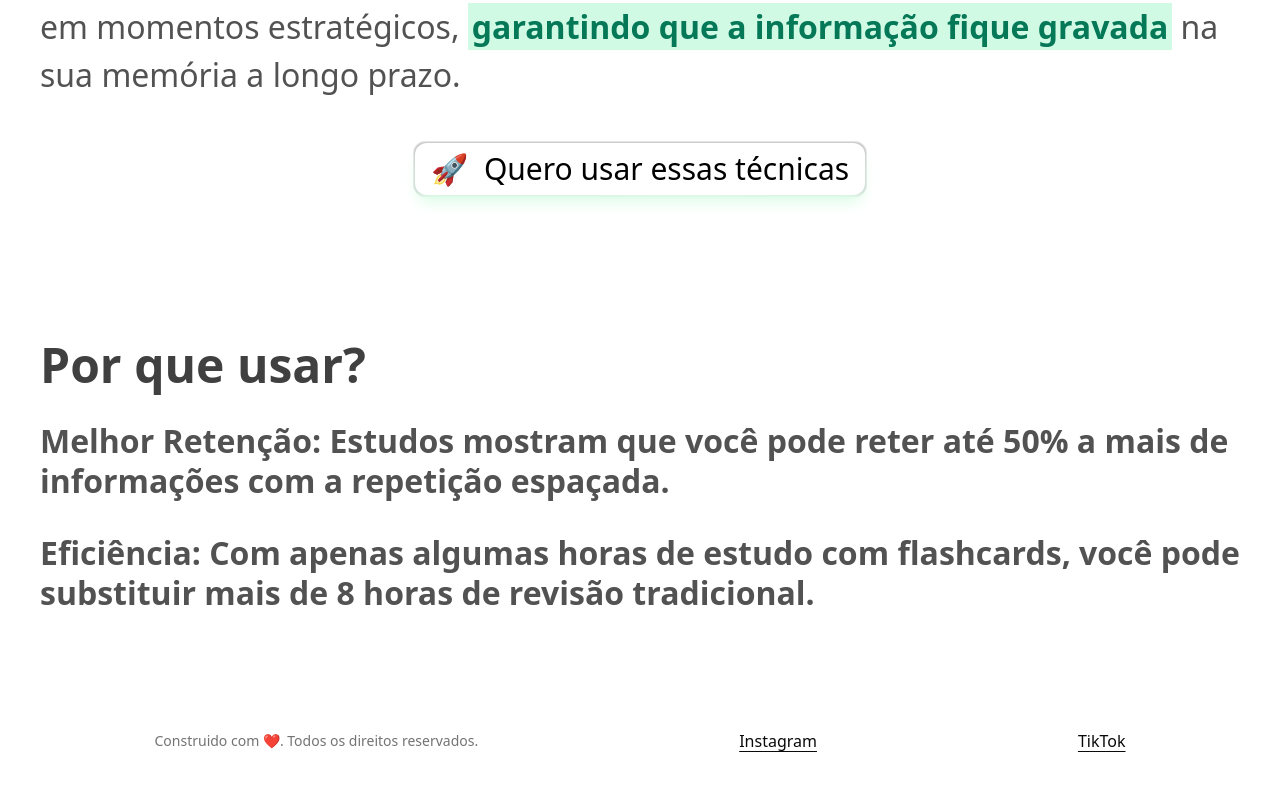
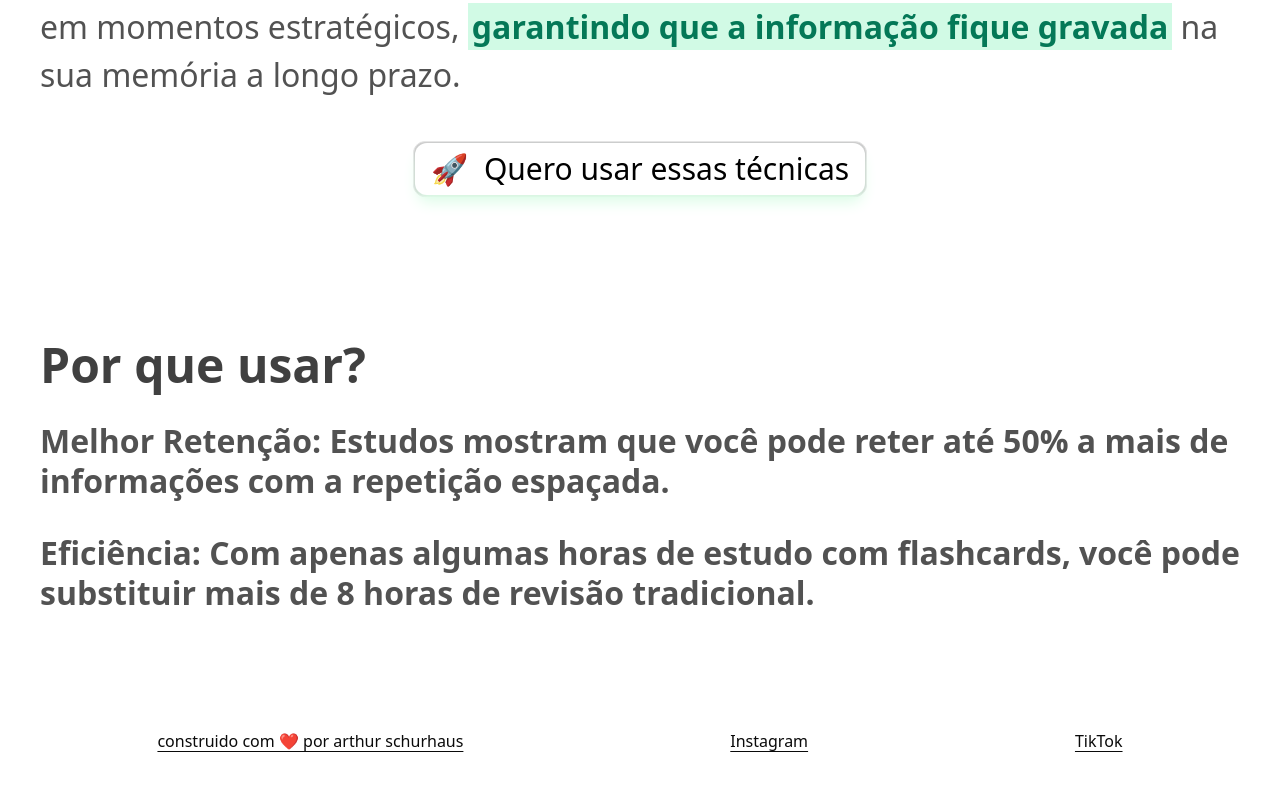
Before and after one commit to artschur/revisacard.com, a Next.js app: page / in a window 1280 px wide. Shown: the part 5227-6016 px from the top of the page. Built offline with nearby package versions, Linux system fonts and the light colour scheme.

Commit message:
fixed footer

```diff
--- a/components/Footer.tsx
+++ b/components/Footer.tsx
@@ -1,10 +1,10 @@
 export function SiteFooter() {
     return (
         <footer className="py-6 md:px-8  max-w-7xl md:py-0 mx-auto">
-      <div className="flex items-center justify-around gap-4 md:h-24 md:flex-row">
-        <p className="text-balance text-center text-sm leading-loose text-muted-foreground md:text-left">
-          Construido com ❤️. Todos os direitos reservados.
-          </p>
+            <div className="flex items-center justify-around gap-4 md:h-24 md:flex-row flex-col-reverse">
+
+                <a className="underline underline-offset-4 font-medium" href="http://artschur.github.io/website/index.html" target="_blank" rel="noreferrer">
+                    construido com ❤️ por arthur schurhaus</a>
                 <a
                     href="https://www.instagram.com/revisacardd/"
                     target="_blank"
@@ -23,6 +23,6 @@ export function SiteFooter() {
                 </a>
 
             </div>
-    </footer>
+        </footer >
     )
 }
```
Lines whose indentation alone changed are shown as unchanged.
